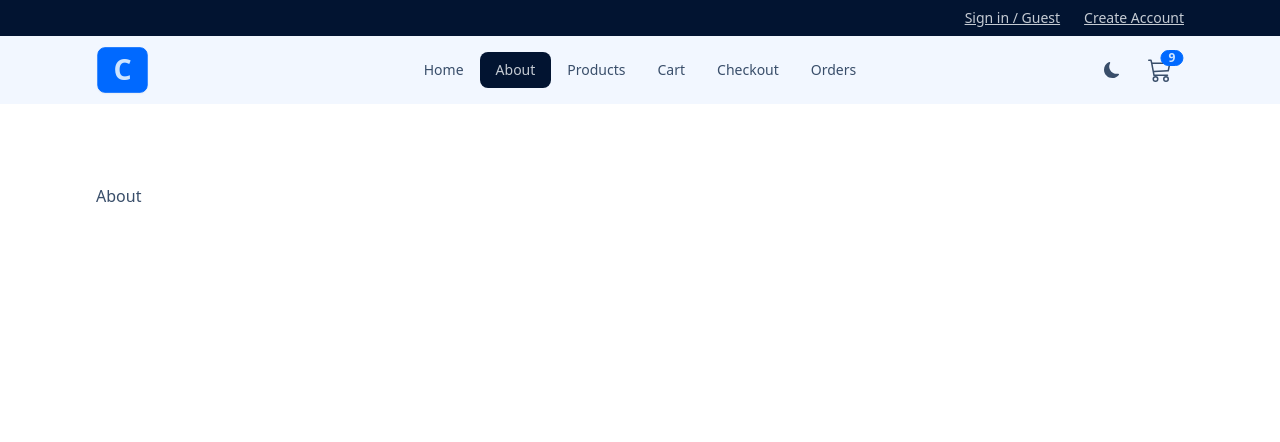
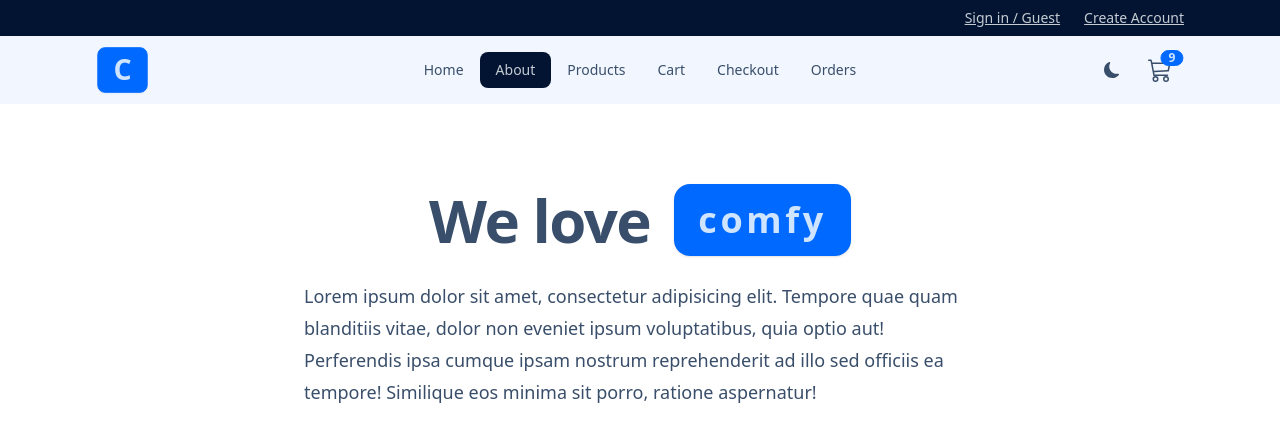
Before and after one commit to priyak1203/react-libraries, a React (Vite) app in the folder 10-ComfyStore-New/: page /about in a window 1280 px wide. Shown: the top 442 px of the page. Built offline with nearby package versions, Linux system fonts and the light colour scheme.

Commit message:
about page with styles

```diff
--- a/10-ComfyStore-New/src/pages/About.jsx
+++ b/10-ComfyStore-New/src/pages/About.jsx
@@ -1,5 +1,26 @@
 const About = () => {
-  return <div>About</div>;
+  return (
+    <>
+      <div className="flex flex-wrap gap-2 sm:gap-x-6 items-center justify-center">
+        <h1 className="text-4xl font-bold leading-none tracking-tight sm:text-6xl">
+          We love
+        </h1>
+        <div className="stats bg-primary shadow">
+          <div className="stat">
+            <div className="stat-title text-primary-content text-4xl font-bold tracking-widest ">
+              comfy
+            </div>
+          </div>
+        </div>
+      </div>
+      <p className="mt-6 text-lg leading-8 max-w-2xl mx-auto">
+        Lorem ipsum dolor sit amet, consectetur adipisicing elit. Tempore quae
+        quam blanditiis vitae, dolor non eveniet ipsum voluptatibus, quia optio
+        aut! Perferendis ipsa cumque ipsam nostrum reprehenderit ad illo sed
+        officiis ea tempore! Similique eos minima sit porro, ratione aspernatur!
+      </p>
+    </>
+  );
 };
 
 export default About;
```
